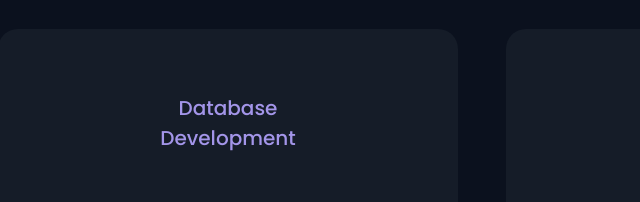
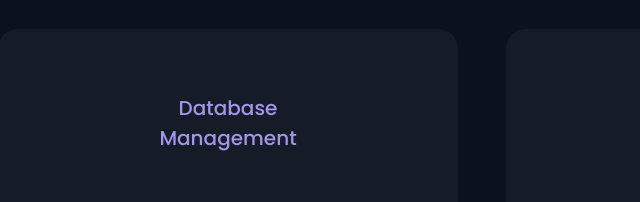
Before and after one commit to ScraperCharlie/https-rishavchandraportfolio.netlify.app-, a plain HTML site: page index.html in a window 1280 px wide. Shown: the part 2000-2202 px from the top of the page, 158-798 px from the left. Drawn offline with nearby package versions, Linux system fonts and the light colour scheme.

Commit message:
Update index.html

```diff
--- a/index.html
+++ b/index.html
@@ -267,7 +267,7 @@
                 <!-- Database skills -->
 
                 <div class="skills__content">
-                    <h3 class="skills__title">Database Development</h3>
+                    <h3 class="skills__title">Database Management</h3>
 
                     <div class="skills__box">
                         <div class="skills__group">
```
